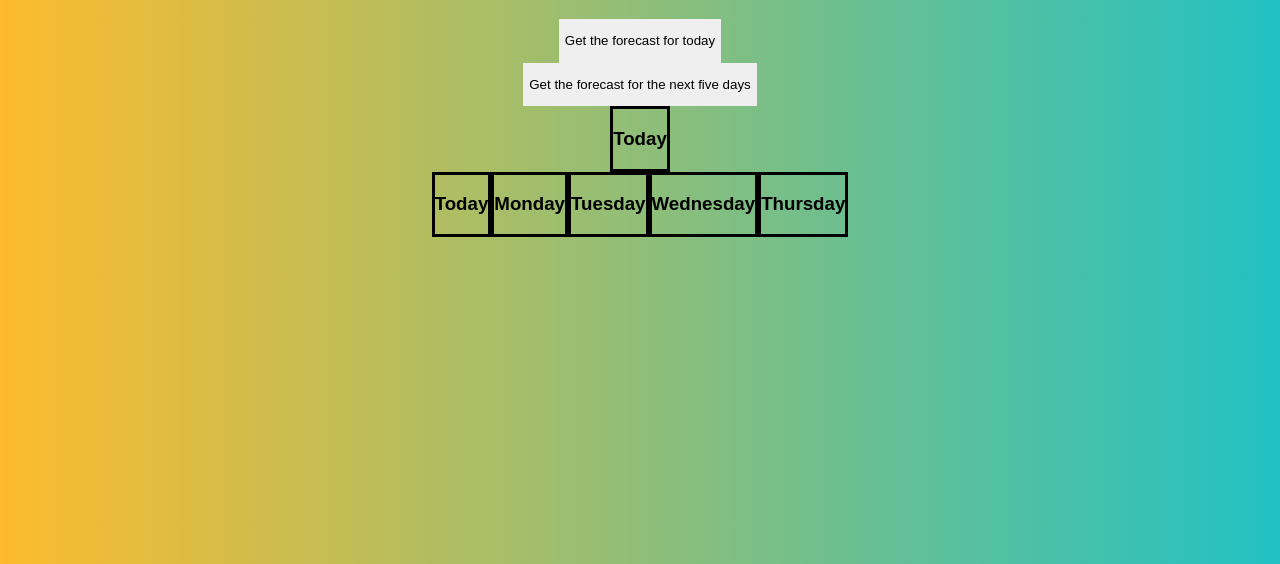
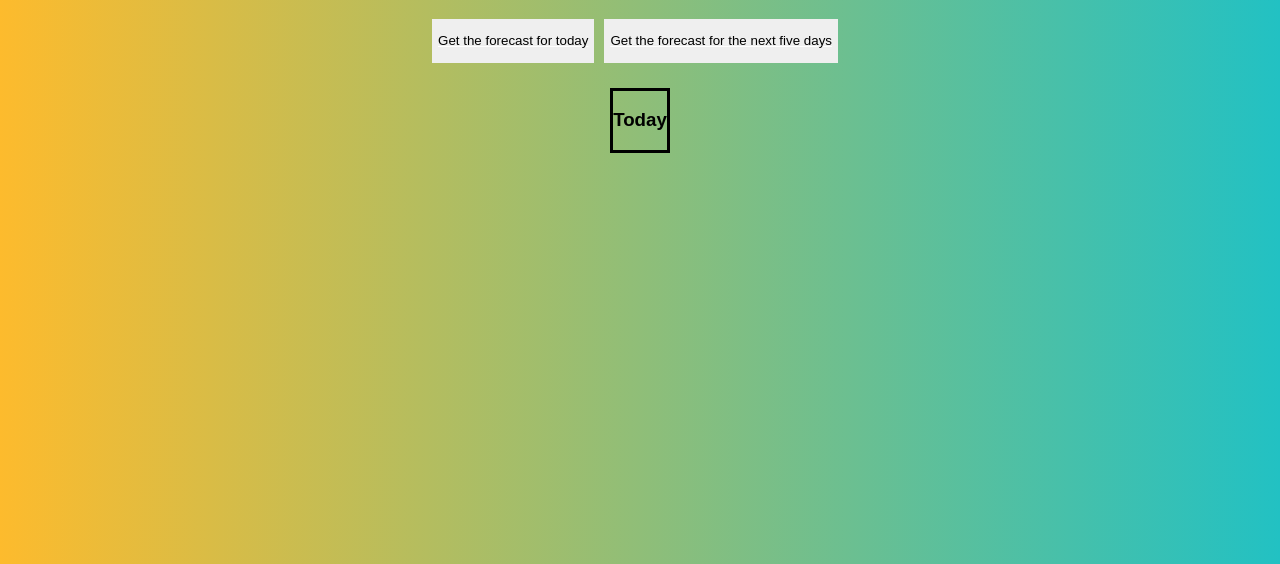
Before and after one commit to dombrant/weather-app, a React app: page / in a window 1280 px wide. Shown: the part 236-800 px from the top of the page. Built offline with nearby package versions, Linux system fonts and the light colour scheme.

Commit message:
set up routes

```diff
--- a/src/components/App.js
+++ b/src/components/App.js
@@ -36,10 +36,21 @@ const App = () => {
   return (
     <div>
       <Header />
-      <ForecastButton getLocation={getLocation} text={"today"} />
-      <ForecastButton getLocation={getLocation} text={"the next five days"} />
-      <TodaysForecast />
-      <FiveDayForecast />
+      <div className="button-container">
+        <Link to="/">
+          <ForecastButton getLocation={getLocation} text={"today"} />
+        </Link>
+        <Link to="fivedayforecast">
+          <ForecastButton
+            getLocation={getLocation}
+            text={"the next five days"}
+          />
+        </Link>
+      </div>
+      <Router>
+        <TodaysForecast path="/" />
+        <FiveDayForecast path="fivedayforecast" />
+      </Router>
     </div>
   );
 };
--- a/src/style.css
+++ b/src/style.css
@@ -22,25 +22,15 @@
   stroke-width: 3px;
 }
 
-button {
+.button-container {
   display: flex;
-  justify-content: center;
-  border: solid black;
-}
-
-.forecast-container {
-  display: flex;
-  flex-direction: row;
   justify-content: center;
 }
 
-.forecast-container > div {
+button {
+  margin-right: 10px;
   display: flex;
-  flex-direction: column;
-  align-items: center;
-  margin-right: 10px;
-  width: 10vw;
-  min-height: 25vh;
+  justify-content: center;
   border: solid black;
 }
 
@@ -50,6 +40,11 @@ button {
   justify-content: center;
 }
 
+.five-day-forecast > div {
+  margin-right: 10px;
+}
+
 .forecast-item {
+  margin-top: 25px;
   border: solid black;
 }
```
